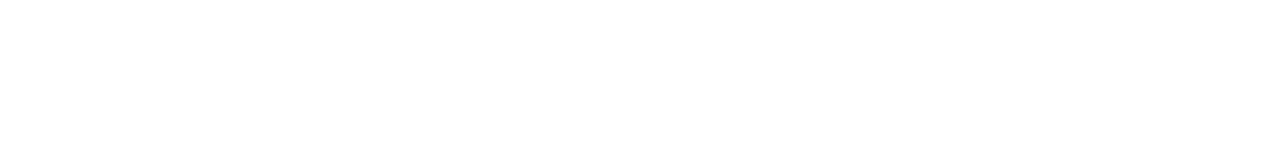
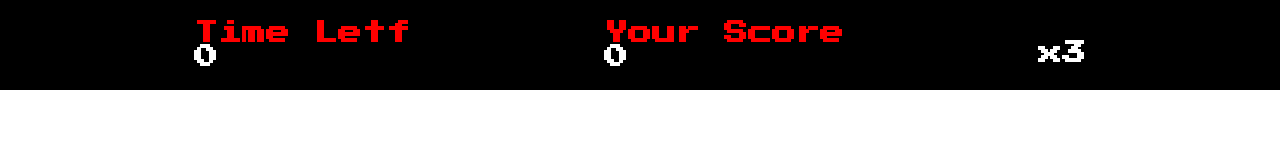
Before and after one commit to mr-ricardoberti/detona-ralph-jogo, a plain HTML site: page index.html in a window 1280 px wide. Drawn offline with Linux system fonts and the light colour scheme.

Commit message:
Estilizando o começo do projeto

```diff
--- a/index.html
+++ b/index.html
@@ -14,7 +14,26 @@
     <title>Detona Ralph</title>
   </head>
   <body>
+    <div class="container">
+      <div class="menu">
+        <div class="menu-time">
+          <h2 style="color: red">Time Letf</h2>
+          <h2>0</h2>
+        </div>
+        <div class="menu-score">
+          <h2 style="color: red">Your Score</h2>
+          <h2>0</h2>
+        </div>
+        <div class="menu-lives">
+          <img src="">
+          <h2>x3</h2>
+        </div>
+      </div>
 
+      <div class="panel">
+
+      </div>
+    </div>
 
     <script defer src="./src/scripts/engine.js"></script>
   </body>
--- a/src/styles/main.css
+++ b/src/styles/main.css
@@ -0,0 +1,14 @@
+.container{
+    display: flex;
+}
+
+.menu{
+    display: flex;
+    justify-content: space-evenly;
+    align-items: center;
+
+    height: 90px;
+    width: 100%;
+    background-color: #000;
+    color: #fff;
+}
```
